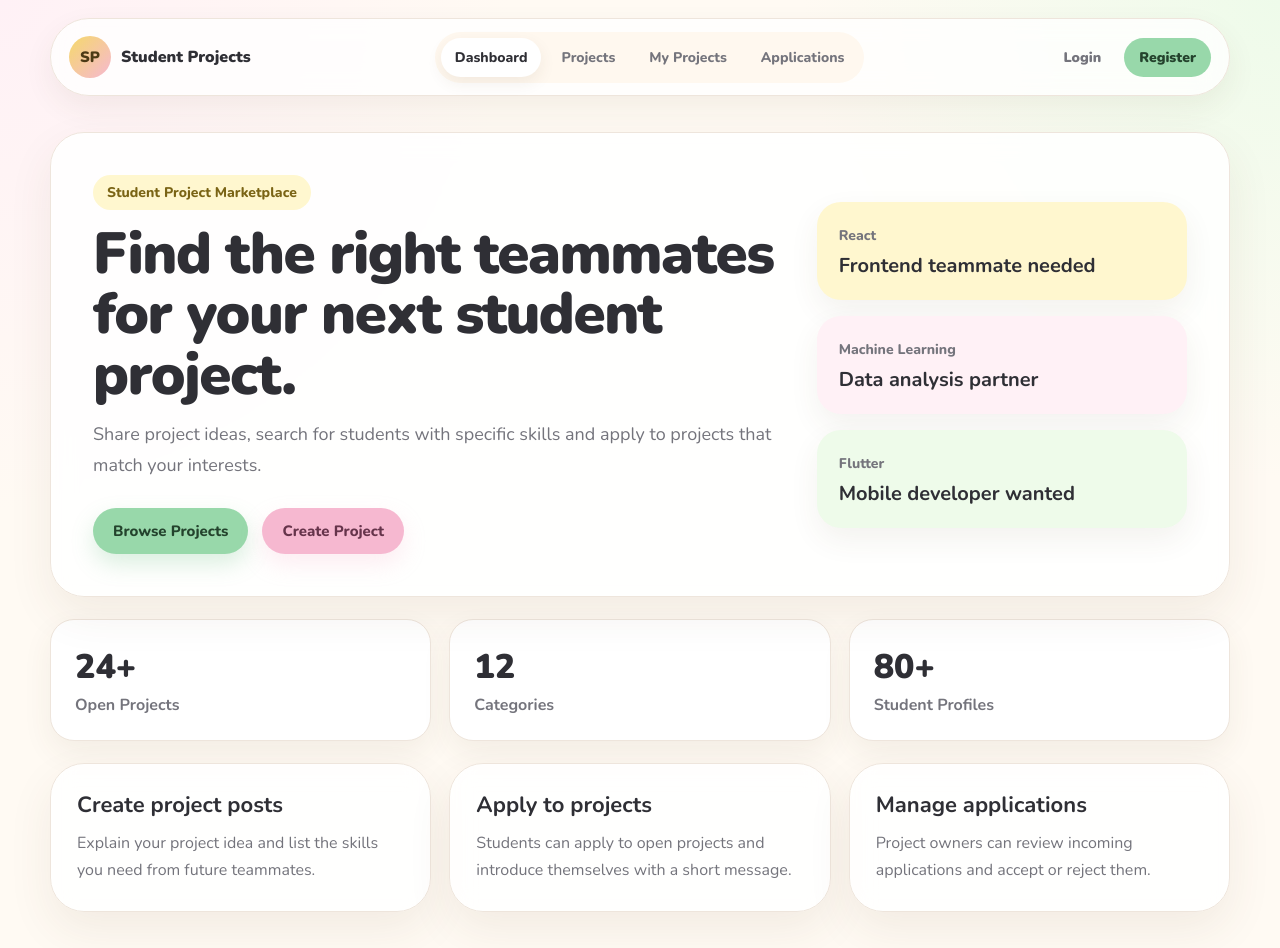
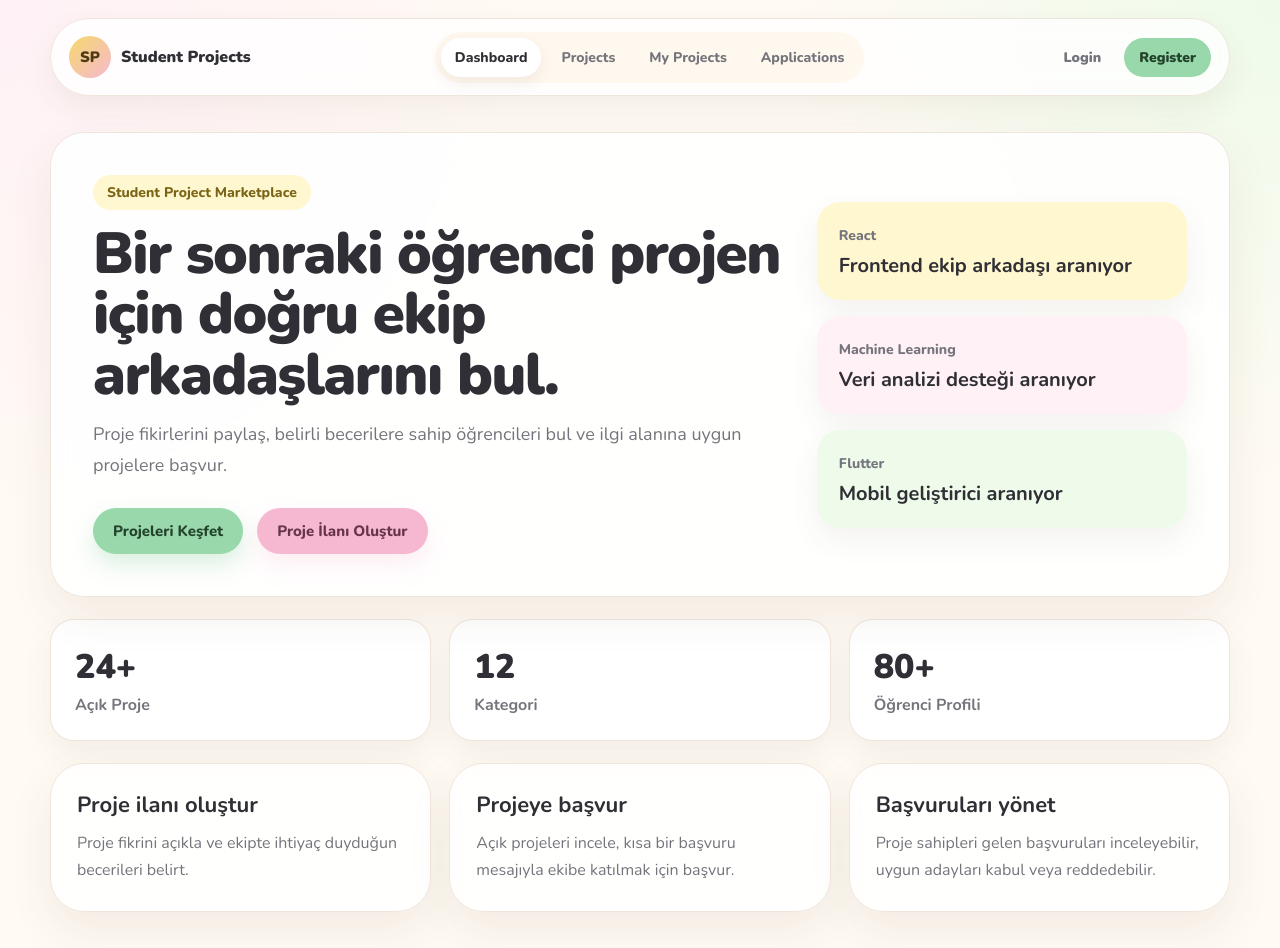
Before and after one commit to hillalay/Student-Project-Marketplace, a React (Vite) app in the folder frontend/: page /dashboard in a window 1280 px wide. Built offline with nearby package versions, Linux system fonts and the light colour scheme; the HTML template or start-up script is replaced by a standard one.

Commit message:
dashboard türkçeye cevrildi

```diff
--- a/frontend/src/pages/Dashboard.jsx
+++ b/frontend/src/pages/Dashboard.jsx
@@ -10,21 +10,21 @@ function Dashboard() {
             <span className="eyebrow">Student Project Marketplace</span>
 
             <h1 className="page-title">
-              Find the right teammates for your next student project.
+              Bir sonraki öğrenci projen için doğru ekip arkadaşlarını bul.
             </h1>
 
             <p className="page-description">
-              Share project ideas, search for students with specific skills and
-              apply to projects that match your interests.
+              Proje fikirlerini paylaş, belirli becerilere sahip öğrencileri
+              bul ve ilgi alanına uygun projelere başvur.
             </p>
 
             <div className="hero-actions">
               <Link to="/projects" className="primary-button">
-                Browse Projects
+                Projeleri Keşfet
               </Link>
 
               <Link to="/projects/create" className="secondary-button">
-                Create Project
+                Proje İlanı Oluştur
               </Link>
             </div>
           </div>
@@ -32,17 +32,17 @@ function Dashboard() {
           <div className="hero-panel">
             <div className="mini-card yellow-card">
               <span>React</span>
-              <strong>Frontend teammate needed</strong>
+              <strong>Frontend ekip arkadaşı aranıyor</strong>
             </div>
 
             <div className="mini-card pink-card">
               <span>Machine Learning</span>
-              <strong>Data analysis partner</strong>
+              <strong>Veri analizi desteği aranıyor</strong>
             </div>
 
             <div className="mini-card green-card">
               <span>Flutter</span>
-              <strong>Mobile developer wanted</strong>
+              <strong>Mobil geliştirici aranıyor</strong>
             </div>
           </div>
         </section>
@@ -50,42 +50,42 @@ function Dashboard() {
         <section className="dashboard-stats">
           <div className="stat-card">
             <strong>24+</strong>
-            <span>Open Projects</span>
+            <span>Açık Proje</span>
           </div>
 
           <div className="stat-card">
             <strong>12</strong>
-            <span>Categories</span>
+            <span>Kategori</span>
           </div>
 
           <div className="stat-card">
             <strong>80+</strong>
-            <span>Student Profiles</span>
+            <span>Öğrenci Profili</span>
           </div>
         </section>
 
         <section className="dashboard-features">
           <div className="feature-card card">
-            <h3>Create project posts</h3>
+            <h3>Proje ilanı oluştur</h3>
             <p>
-              Explain your project idea and list the skills you need from future
-              teammates.
+              Proje fikrini açıkla ve ekipte ihtiyaç duyduğun becerileri
+              belirt.
             </p>
           </div>
 
           <div className="feature-card card">
-            <h3>Apply to projects</h3>
+            <h3>Projeye başvur</h3>
             <p>
-              Students can apply to open projects and introduce themselves with
-              a short message.
+              Açık projeleri incele, kısa bir başvuru mesajıyla ekibe katılmak
+              için başvur.
             </p>
           </div>
 
           <div className="feature-card card">
-            <h3>Manage applications</h3>
+            <h3>Başvuruları yönet</h3>
             <p>
-              Project owners can review incoming applications and accept or
-              reject them.
+              Proje sahipleri gelen başvuruları inceleyebilir, uygun adayları
+              kabul veya reddedebilir.
             </p>
           </div>
         </section>
```
